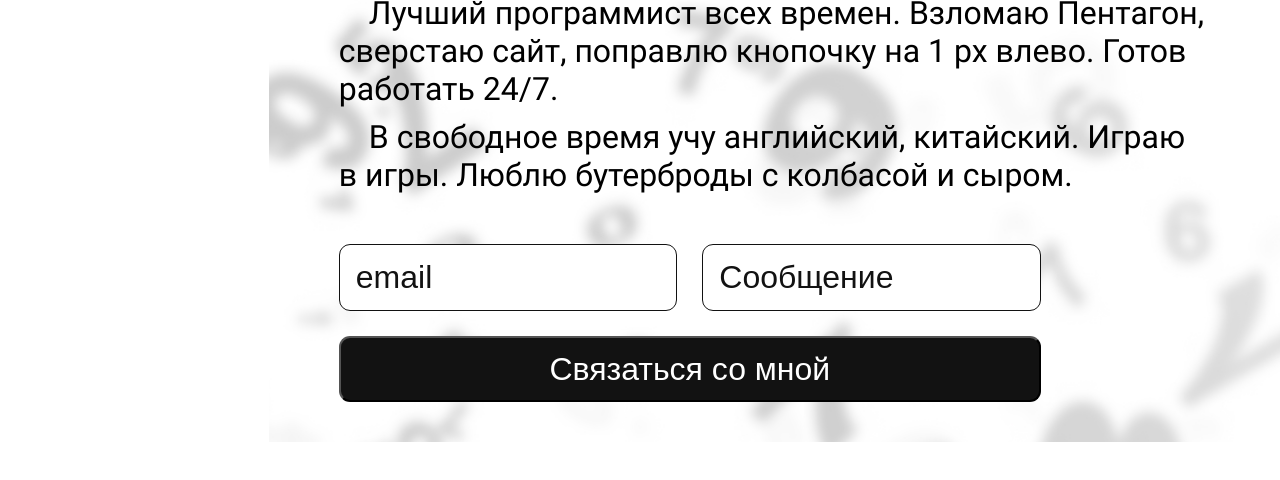
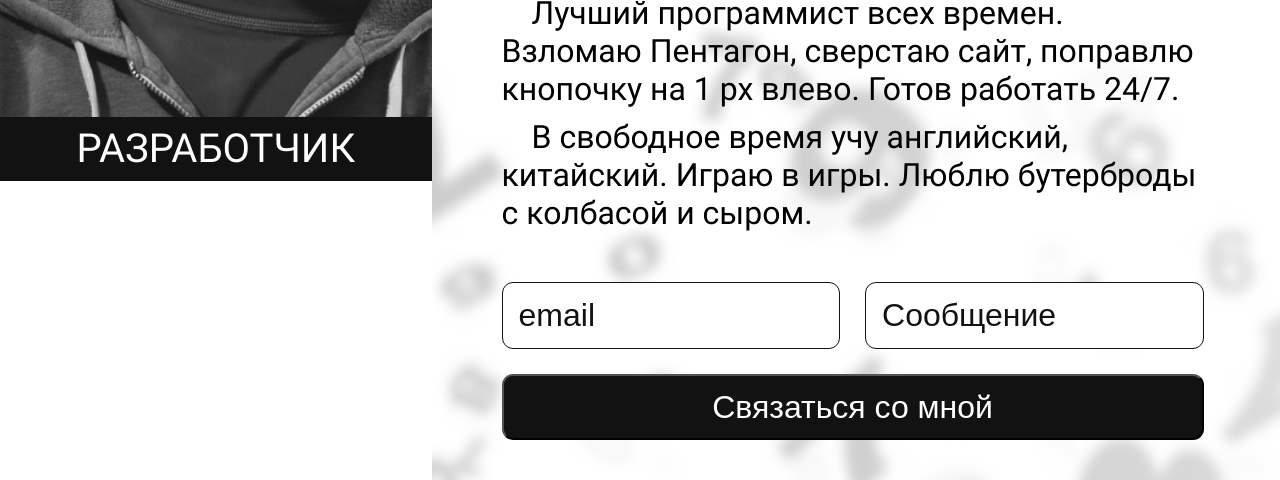
Before and after one commit to vaultdude/inter_certification, a plain HTML site: page index.html in a window 1280 px wide. Shown: the part 613-1093 px from the top of the page. Before the commit the page ends 1055 px from the top, so only its background shows below. Drawn offline with Linux system fonts and the light colour scheme.

Commit message:
auto width pic

```diff
--- a/css/body.css
+++ b/css/body.css
@@ -32,7 +32,7 @@
 }
 
 .resume {
-    width: 21%;
+    width: auto;
     display: flex;
     flex-direction: column;
     justify-content: flex-start;
```
